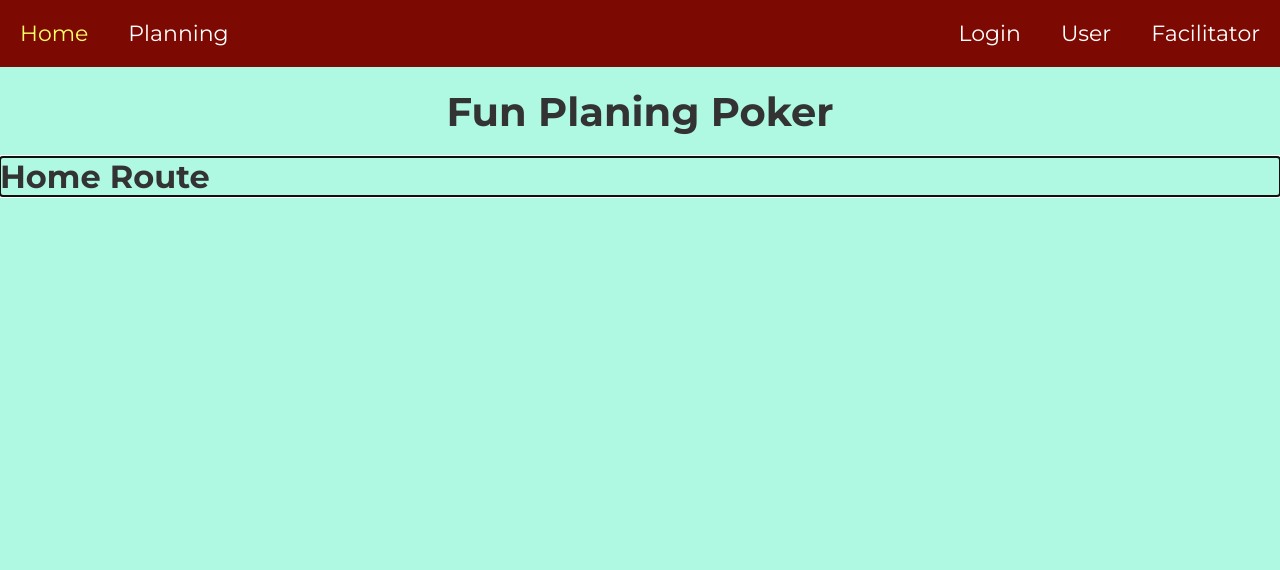
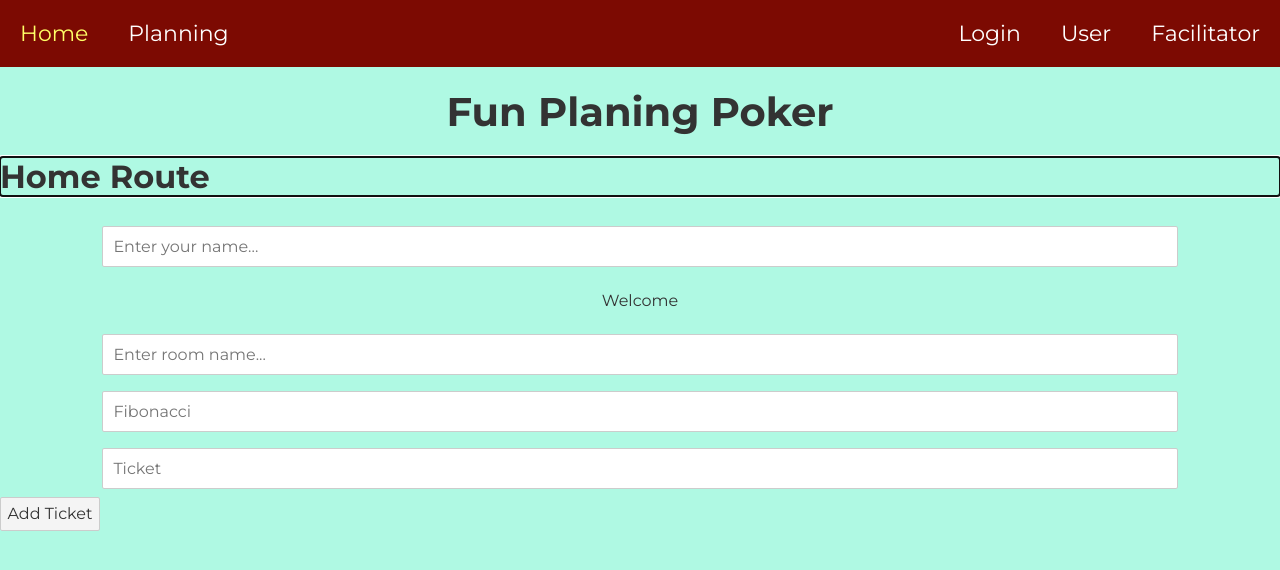
Before and after one commit to LionOnTheWeb/DDM-hackathon-2022-web3-planning-poker, a Svelte app: page / in a window 1280 px wide. Shown: the top 570 px of the page. Built offline with nearby package versions, Linux system fonts and the light colour scheme.

Commit message:
added fields to home page

```diff
--- a/src/routes/Home.svelte
+++ b/src/routes/Home.svelte
@@ -1,5 +1,38 @@
 <script>
 import Layout from '../components/Layout.svelte'
+import Input from '../components/Input.svelte'
+let current = "Add Ticket";
+let msg = "";
 </script>
 
 <h1>Home Route</h1>
+<div class = "inputs">
+
+<Input bind:value={msg} placeholder="Enter your name..." />
+<p>Welcome {msg} </p>
+<Input placeholder="Enter room name..." />
+<Input placeholder="Fibonacci" />
+<Input placeholder="Ticket" />
+</div>
+
+<button
+	class:selected="{current === 'Add Ticket'}"
+	on:click="{() => current = 'Add Ticket'}"
+>Add Ticket</button>
+
+<style>
+.inputs {
+  display: flex;
+  flex-direction: column;
+  justify-content: space-between;
+  height: auto;
+  text-align:center;
+}
+
+:global(.inputs input) {
+  padding: 10px;
+  width: auto;
+  margin: 8px 8%;
+}
+
+</style>
```
